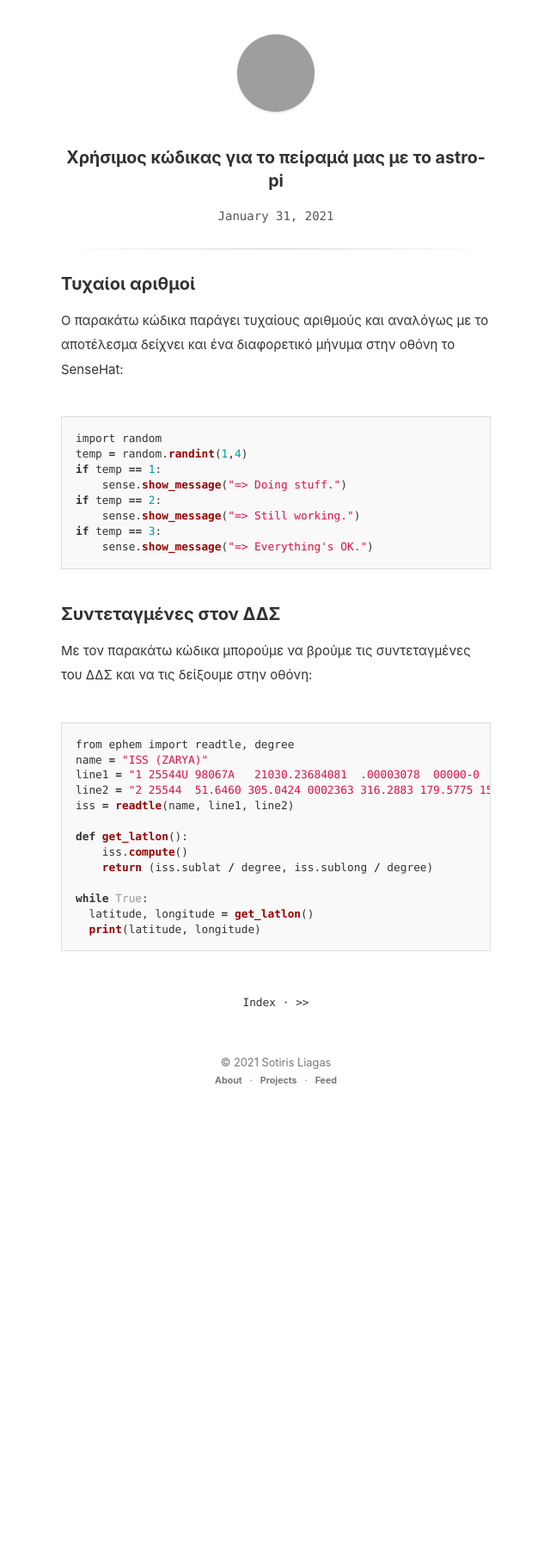
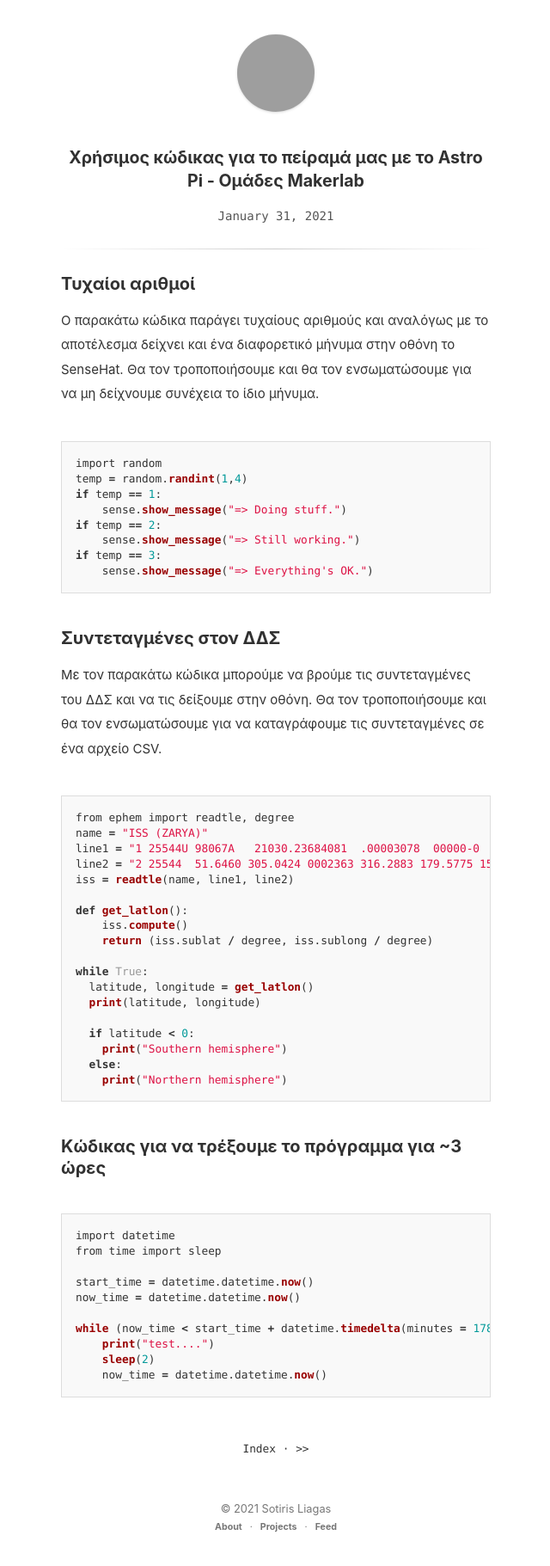
Before and after one commit to liagason/A-Jekyll-Blog, a Jekyll site: the page built from _posts/2021-01-31-astro-pi-useful-code-examples.md, in a window 1280 px wide. Shown: the whole page at 86% size, without its empty margins (319-959 px from the left). Built offline with Jekyll 4.4.1, drawn with Linux system fonts in a browser that asks for light colours; before the commit the page ends 1302 px from its top, so only the background shows below that; grey boxes are pictures that could not be loaded.

Commit message:
Update 2021-01-31-astro-pi-useful-code-examples.md

````diff
--- a/_posts/2021-01-31-astro-pi-useful-code-examples.md
+++ b/_posts/2021-01-31-astro-pi-useful-code-examples.md
@@ -1,10 +1,10 @@
 ---
 layout: post
-title: Χρήσιμος κώδικας για το πείραμά μας με το astro-pi
+title: Χρήσιμος κώδικας για το πείραμά μας με το Astro Pi - Ομάδες Makerlab
 ---
 
 ### Τυχαίοι αριθμοί
-Ο παρακάτω κώδικα παράγει τυχαίους αριθμούς και αναλόγως με το αποτέλεσμα δείχνει και ένα διαφορετικό μήνυμα στην οθόνη το SenseHat:
+Ο παρακάτω κώδικα παράγει τυχαίους αριθμούς και αναλόγως με το αποτέλεσμα δείχνει και ένα διαφορετικό μήνυμα στην οθόνη το SenseHat. Θα τον τροποποιήσουμε και θα τον ενσωματώσουμε για να μη δείχνουμε συνέχεια το ίδιο μήνυμα.
 ```python
 import random
 temp = random.randint(1,4)
@@ -17,7 +17,7 @@ if temp == 3:
 ```
 
 ### Συντεταγμένες στον ΔΔΣ
-Με τον παρακάτω κώδικα μπορούμε να βρούμε τις συντεταγμένες του ΔΔΣ και να τις δείξουμε στην οθόνη:
+Με τον παρακάτω κώδικα μπορούμε να βρούμε τις συντεταγμένες του ΔΔΣ και να τις δείξουμε στην οθόνη. Θα τον τροποποιήσουμε και θα τον ενσωματώσουμε για να καταγράφουμε τις συντεταγμένες σε ένα αρχείο CSV.
 ```python
 from ephem import readtle, degree
 name = "ISS (ZARYA)"
@@ -32,4 +32,23 @@ def get_latlon():
 while True:
   latitude, longitude = get_latlon()
   print(latitude, longitude)
+
+  if latitude < 0:
+    print("Southern hemisphere")
+  else:
+    print("Northern hemisphere")
 ```
+
+### Κώδικας για να τρέξουμε το πρόγραμμα για ~3 ώρες
+```python
+import datetime
+from time import sleep
+
+start_time = datetime.datetime.now()
+now_time = datetime.datetime.now()
+
+while (now_time < start_time + datetime.timedelta(minutes = 178)):
+    print("test....")
+    sleep(2)
+    now_time = datetime.datetime.now()
+```
````
